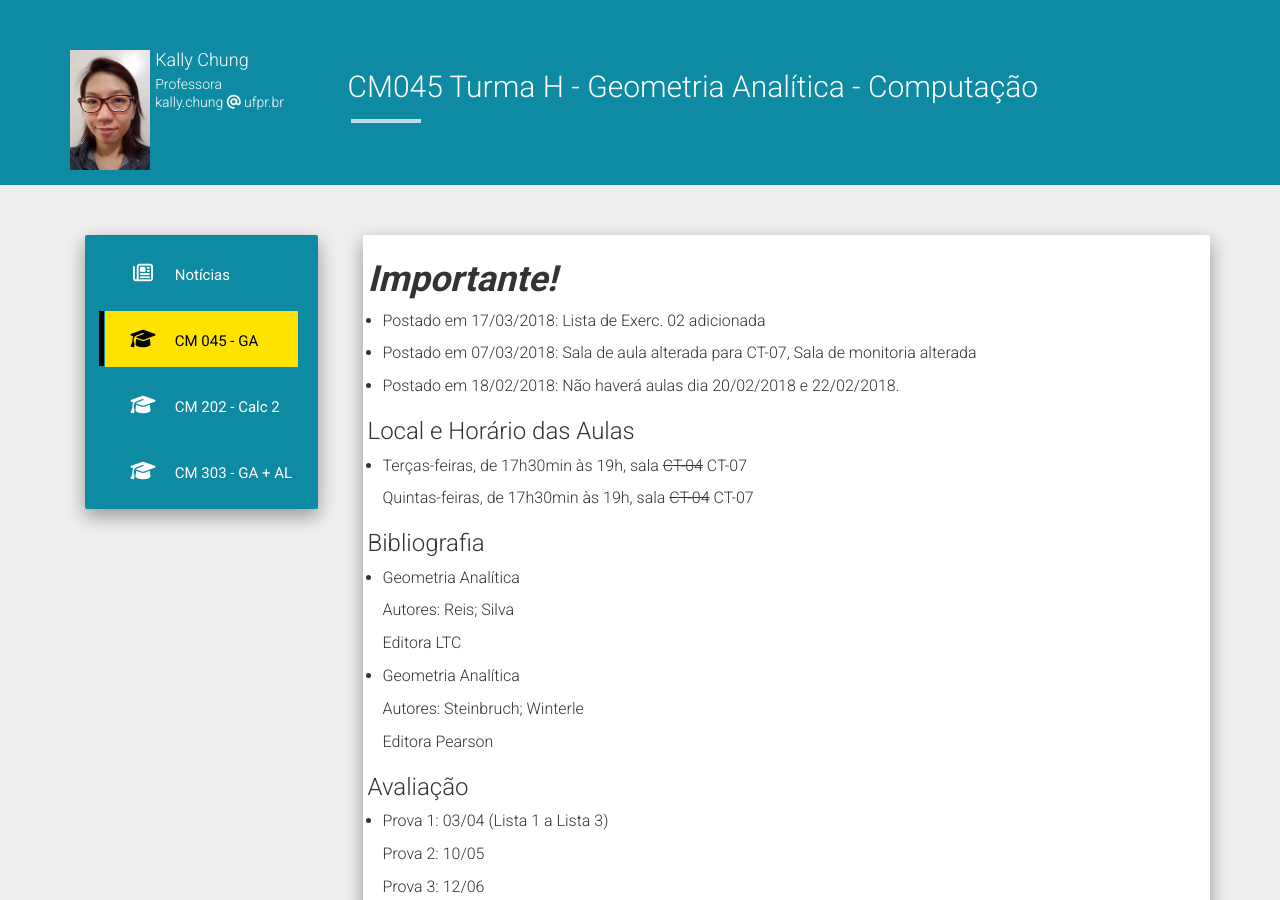
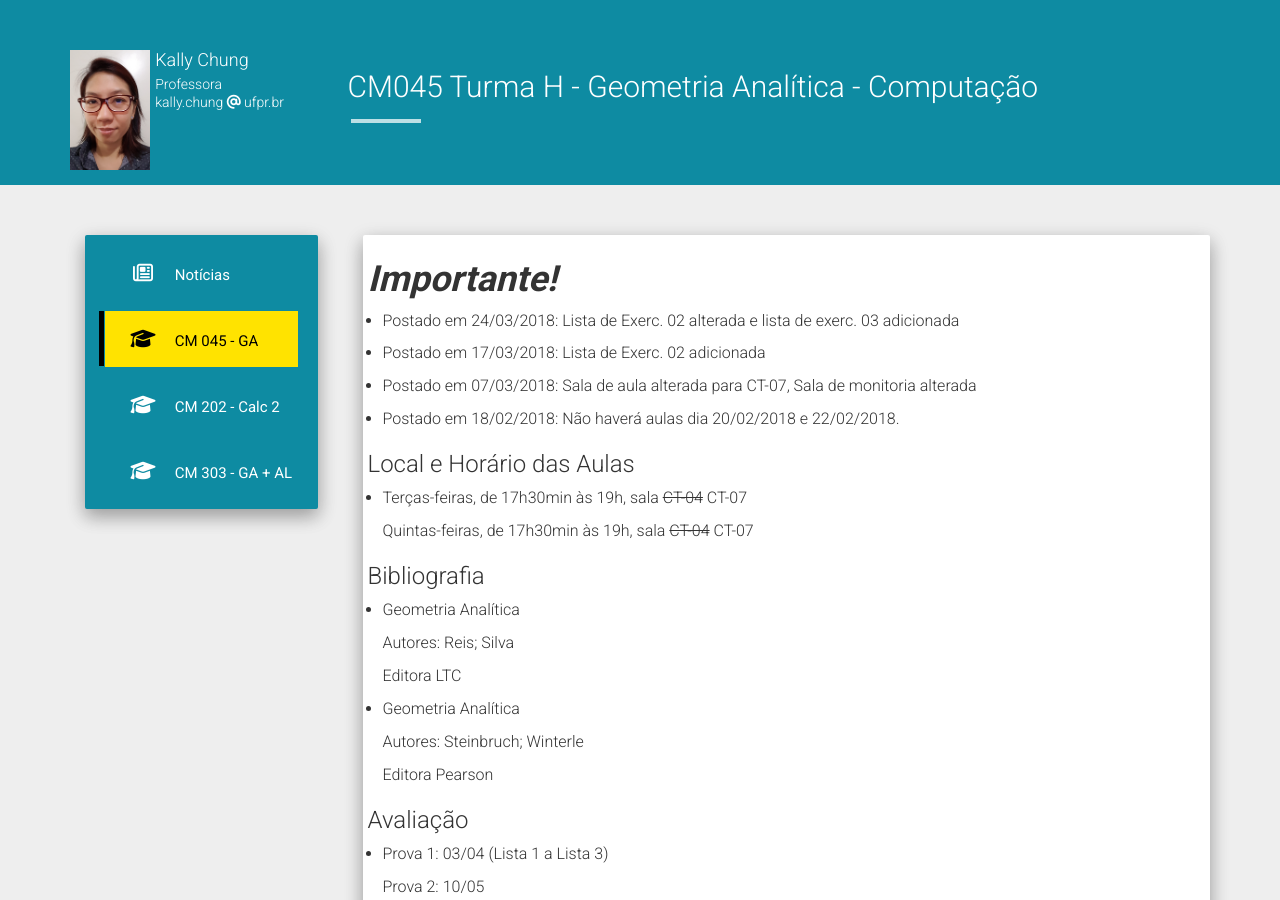
Before and after one commit to chunggnuhc/chunggnuhc.github.io, a Jekyll site: the page built from CM045-GA-1sem2018.md, in a window 1280 px wide and 900 px high. Built offline with Jekyll 4.4.1, drawn with Linux system fonts in a browser that asks for light colours; nearby versions of some CDN libraries.

Commit message:
Update CM045-GA-1sem2018.md

```diff
--- a/CM045-GA-1sem2018.md
+++ b/CM045-GA-1sem2018.md
@@ -4,6 +4,8 @@ title: CM045 Turma H - Geometria Analítica - Computação
 permalink: /CM045-GA-1sem2018/
 ---
 <h1><b><i>Importante!</i></b></h1>
+- Postado em 24/03/2018: Lista de Exerc. 02 alterada e lista de exerc. 03 adicionada
+
 - Postado em 17/03/2018: Lista de Exerc. 02 adicionada
 
 - Postado em 07/03/2018: Sala de aula alterada para CT-07, Sala de monitoria alterada
```
